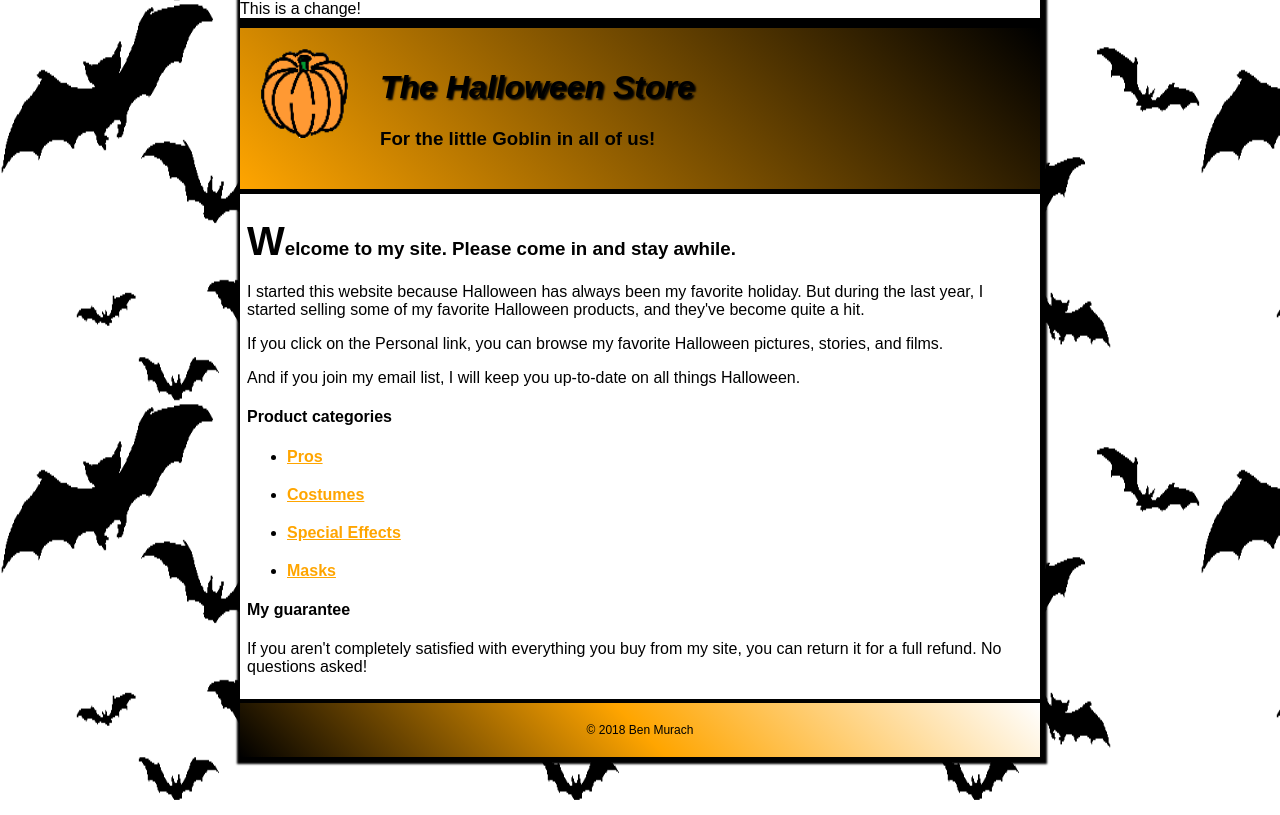
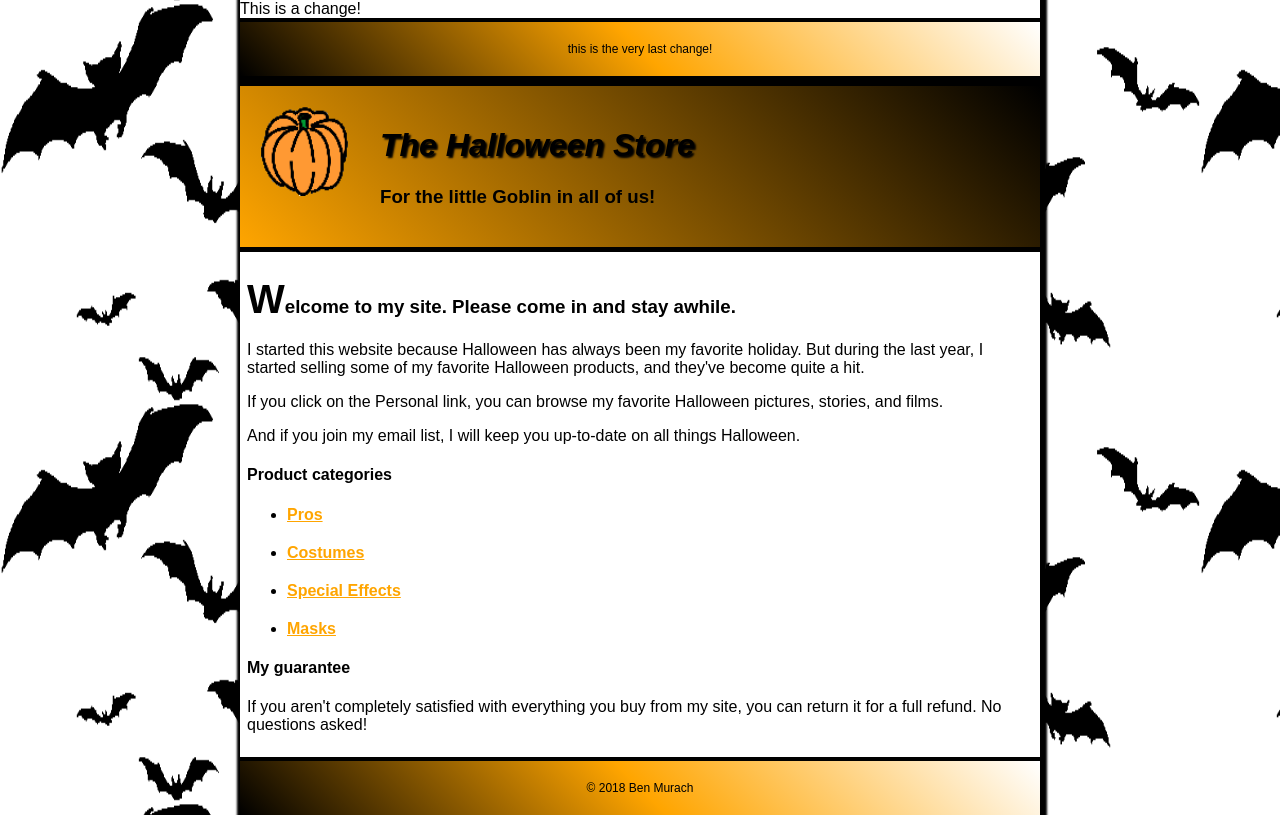
Before and after one commit to ali-abbas11/ali-abbas11, a plain HTML site: page index.html in a window 1280 px wide. Drawn offline with Linux system fonts and the light colour scheme; files that its build step writes are made by us from their sources.

Commit message:
Update index.html

```diff
--- a/index.html
+++ b/index.html
@@ -14,6 +14,7 @@
 
 <body>
 	<section>This is a change!</section>
+	<footer>this is the very last change!</footer>
     <header>
         <img src="images/pumpkin.gif" alt="website logo">
         <h1>The Halloween Store</h1>
```
